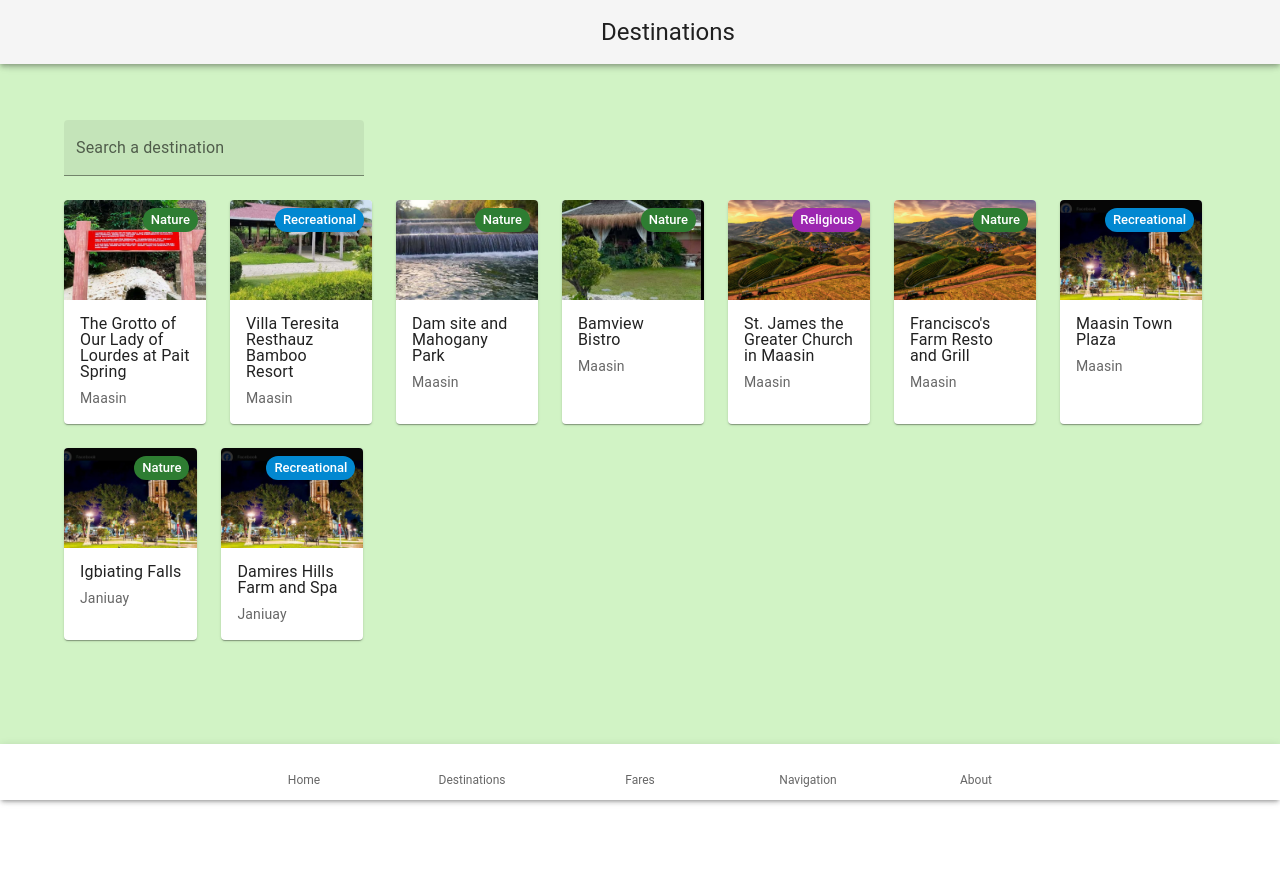
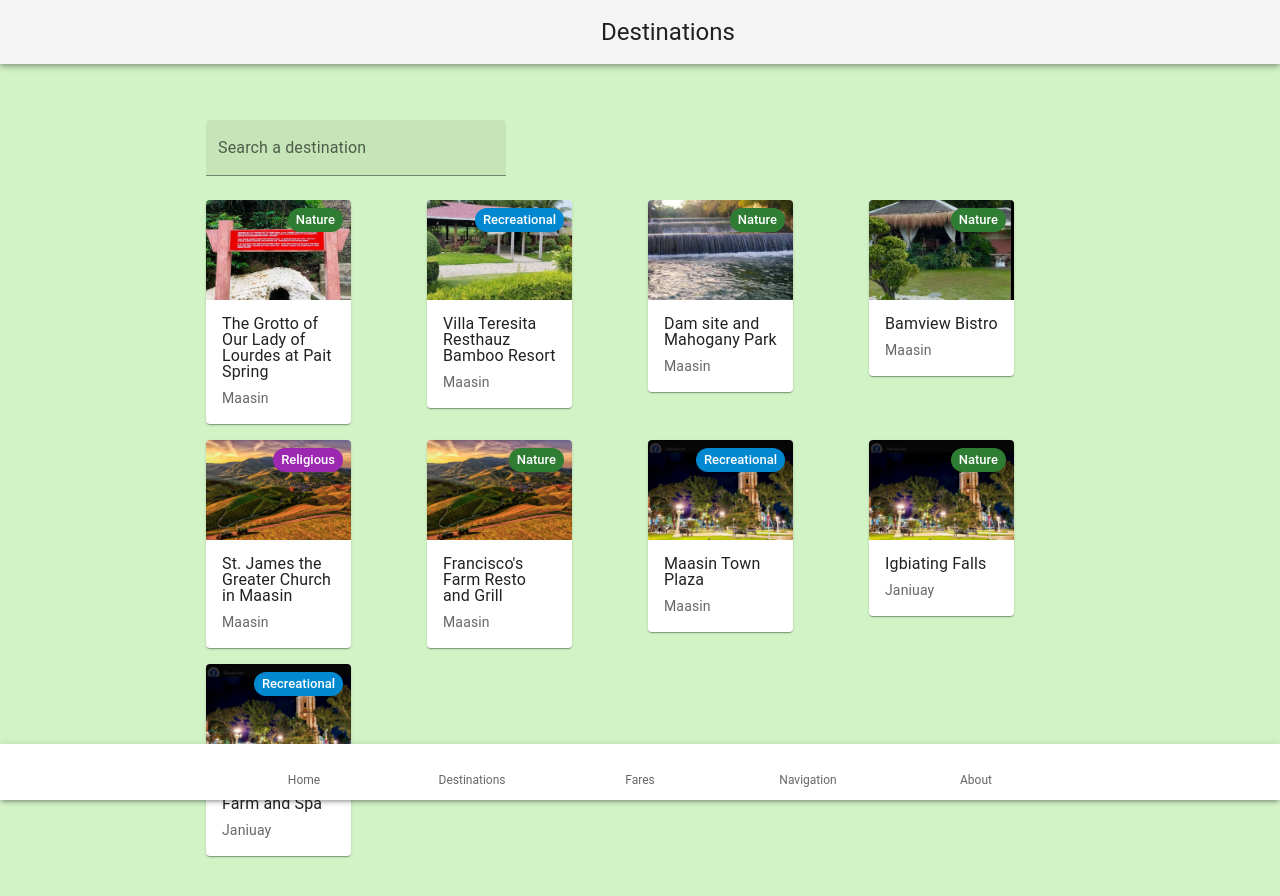
Before and after one commit to by-jenneigh/tara, a Next.js app: page /destinations in a window 1280 px wide. Shown: the top 896 px of the page. Before the commit the page ends 800 px from the top, so only its background shows below. Built offline with nearby package versions, Linux system fonts and the light colour scheme; some icons are missing.

Commit message:
Add filter popover

```diff
--- a/app/components/common/card.tsx
+++ b/app/components/common/card.tsx
@@ -21,7 +21,7 @@ export default function DestinationCard(props: DestinationCardProps) {
   const { name, image, content, onCardClick, type } = props;
 
   return (
-    <Card sx={{ maxWidth: 142 }}>
+    <Card sx={{ maxWidth: 145 }}>
       <CardActionArea onClick={onCardClick}>
         <Box sx={{ position: "relative" }}>
           {typeof image === "string" ? (
--- a/app/destinations/page.tsx
+++ b/app/destinations/page.tsx
@@ -5,24 +5,64 @@ import DestinationCard from "@/app/components/common/card";
 import Search from "@/app/components/common/search";
 import TopBar from "@/app/components/common/topbar";
 import { DESTINATIONS } from "@/app/components/constants/destinations";
-import { Grid, Stack } from "@mui/material";
+import {
+  Grid,
+  Stack,
+  IconButton,
+  Popover,
+  FormControl,
+  InputLabel,
+  Select,
+  MenuItem,
+  Chip,
+} from "@mui/material";
+import FilterListIcon from "@mui/icons-material/FilterList";
 import { useRouter } from "next/navigation";
 
 export default function Destinations() {
   const router = useRouter();
+
   const [searchValue, setSearchValue] = useState("");
+  const [anchorEl, setAnchorEl] = useState<null | HTMLElement>(null);
+
+  const [selectedType, setSelectedType] = useState("");
+  const [selectedTown, setSelectedTown] = useState("");
+
+  const handleOpenFilter = (event: React.MouseEvent<HTMLElement>) => {
+    setAnchorEl(event.currentTarget);
+  };
+
+  const handleCloseFilter = () => {
+    setAnchorEl(null);
+  };
+
+  const open = Boolean(anchorEl);
+
+  const towns = [...new Set(DESTINATIONS.map((d) => d.town))];
+  const types = [...new Set(DESTINATIONS.map((d) => d.type))];
 
   const filteredDestinations = useMemo(() => {
-    return DESTINATIONS.filter((d) =>
-      d.name.toLowerCase().includes(searchValue.toLowerCase()),
-    );
-  }, [searchValue]);
+    return DESTINATIONS.filter((d) => {
+      const matchesSearch = d.name
+        .toLowerCase()
+        .includes(searchValue.toLowerCase());
+
+      const matchesType = selectedType ? d.type === selectedType : true;
+      const matchesTown = selectedTown ? d.town === selectedTown : true;
+
+      return matchesSearch && matchesType && matchesTown;
+    });
+  }, [searchValue, selectedType, selectedTown]);
 
   return (
-    <Stack className="pt-12 pb-30">
+    <Stack className="pt-12 pb-30" alignItems="center">
+      <Stack sx={{ width: "100%", maxWidth: 900 }}>
         <TopBar label="Destinations" onBackClick={() => router.back()} />
 
         <Stack
+          direction="row"
+          alignItems="center"
+          spacing={1}
           sx={{
             position: "sticky",
             top: 0,
@@ -30,6 +70,7 @@ export default function Destinations() {
             bgcolor: "#d1f3c5",
             pt: 2,
             pb: 2,
+            px: 2,
           }}
         >
           <Search
@@ -41,26 +82,83 @@ export default function Destinations() {
               }
             }}
           />
+
+          <IconButton onClick={handleOpenFilter}>
+            <FilterListIcon />
+          </IconButton>
         </Stack>
 
-      <Stack>
-        <Grid
-          container
-          spacing={{ xs: 2, md: 3 }}
-          columns={{ xs: 4, sm: 8, md: 12 }}
+        <Popover
+          open={open}
+          anchorEl={anchorEl}
+          onClose={handleCloseFilter}
+          anchorOrigin={{
+            vertical: "bottom",
+            horizontal: "right",
+          }}
         >
+          <Stack spacing={2} p={2} minWidth={200}>
+            <FormControl fullWidth size="small">
+              <InputLabel>Type</InputLabel>
+              <Select
+                value={selectedType}
+                label="Type"
+                onChange={(e) => setSelectedType(e.target.value)}
+              >
+                <MenuItem value="">All</MenuItem>
+                {types.map((type) => (
+                  <MenuItem key={type} value={type}>
+                    {type}
+                  </MenuItem>
+                ))}
+              </Select>
+            </FormControl>
+
+            <FormControl fullWidth size="small">
+              <InputLabel>Town</InputLabel>
+              <Select
+                value={selectedTown}
+                label="Town"
+                onChange={(e) => setSelectedTown(e.target.value)}
+              >
+                <MenuItem value="">All</MenuItem>
+                {towns.map((town) => (
+                  <MenuItem key={town} value={town}>
+                    {town}
+                  </MenuItem>
+                ))}
+              </Select>
+            </FormControl>
+
+            <Chip
+              label="Clear Filters"
+              onClick={() => {
+                setSelectedType("");
+                setSelectedTown("");
+              }}
+              clickable
+            />
+          </Stack>
+        </Popover>
+
+        <Stack px={2}>
+          <Grid container spacing={2}>
             {filteredDestinations.map((destination) => (
+              <Grid size={{ xs: 6, sm: 4, md: 3 }} key={destination.id}>
                 <DestinationCard
-              key={destination.id}
                   name={destination.name}
                   content={destination.town}
                   image={destination.images[0]}
                   type={destination.type}
-              onCardClick={() => router.push(`/destinations/${destination.id}`)}
+                  onCardClick={() =>
+                    router.push(`/destinations/${destination.id}`)
+                  }
                 />
+              </Grid>
             ))}
           </Grid>
         </Stack>
       </Stack>
+    </Stack>
   );
 }
```
Lines whose indentation alone changed are shown as unchanged.
